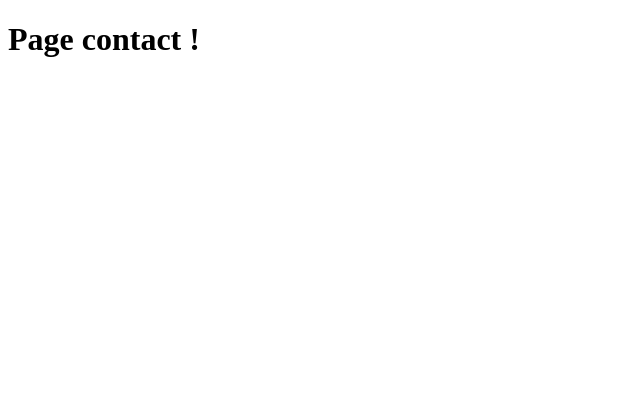
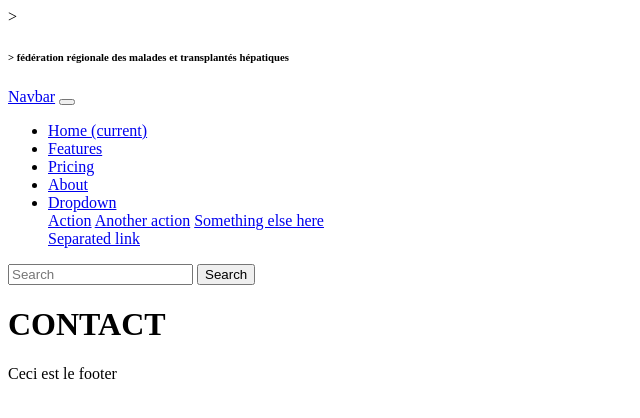
Before and after one commit to jeanmarcandre/TransHepate, a Symfony app: template templates/main/contact.html.twig in a window 1280 px wide. Shown: the top 418 px of the page, without its empty margins (0-640 px from the left). Run offline with Twig, Linux system fonts and the light colour scheme; the template is opened without the code that fills it, so the values that code supplies are empty; some libraries are stand-ins or nearby versions.

Commit message:
second commit

```diff
--- a/assets/styles/app.css
+++ b/assets/styles/app.scss
@@ -1,12 +1,10 @@
 /* VARIABLES SCSS */
-
-
 
 /* IMPORTS */
 @import "../../node_modules/@fortawesome/fontawesome-free/css/all.css";
-@import "../../node_modules/bootswatch/dist/superhero/variables";
+@import "../../node_modules/bootswatch/dist/cosmo/variables";
 @import "../../node_modules/bootstrap/scss/bootstrap";
-@import "../../node_modules/bootswatch/dist/superhero/bootswatch";
+@import "../../node_modules/bootswatch/dist/cosmo/bootswatch";
 
 
 /* MON SCSS */
--- a/composer.json
+++ b/composer.json
@@ -98,8 +98,12 @@
         }
     },
     "require-dev": {
+        "phpunit/phpunit": "^9.5",
+        "symfony/browser-kit": "6.0.*",
+        "symfony/css-selector": "6.0.*",
         "symfony/debug-bundle": "6.0.*",
         "symfony/maker-bundle": "^1.0",
+        "symfony/phpunit-bridge": "^6.0",
         "symfony/stopwatch": "6.0.*",
         "symfony/web-profiler-bundle": "6.0.*"
     }
--- a/templates/base.html.twig
+++ b/templates/base.html.twig
@@ -18,9 +18,16 @@
 
 </head>
 
-    <body class="d-flex flex-column h-100">
+    <body>
         {# HEADER #}
-        {# <header>
+        <div class="container d-flex">
+            <h6 class="text-uppercase p-2 me-4">>  fédération régionale des malades et transplantés hépatiques</h6>
+            <a class="navbar-brand ms-2 me-4" href="#"><span class="text-black"></span>
+            <i class="bi bi-facebook px-2 text-white"></i><span class="text-black"></span></a>
+            <a class="navbar-brand ms-2 me-4" href="#"><span class="text-black"></span>
+            <i class="bi bi-instagram px-2 text-white"></i><span class="text-black"></span></a>
+        </div>
+
         <nav class="navbar navbar-expand-lg navbar-dark bg-primary">
             <div class="container-fluid">
                 <a class="navbar-brand" href="#">Navbar</a>
@@ -62,18 +69,21 @@
                 </div>
             </div>
         </nav>
-        </header> #}
 
-        {# BLOCK PRINCIPAL
-        <main> #}
+        {# BLOCK PRINCIPAL #}
+
+        <main>
             {% block body %}{% endblock %}
         </main>
 
         {# FOOTER #}
-        {# <footer class="footer mt-auto py-2 bg-dark">
+
+        <footer class="footer mt-auto py-2 bg-dark">
             <div class="container">
                 <span class="text-muted">Ceci est le footer</span>
             </div>
-        </footer> #}
+        </footer>
+
     </body>
+
 </html>
--- a/templates/main/contact.html.twig
+++ b/templates/main/contact.html.twig
@@ -1,12 +1,9 @@
-{# templates/main/contact.html.twig #}
+{% extends 'base.html.twig' %}
 
-<!DOCTYPE html>
-<html lang="fr">
-<head>
-    <meta charset="UTF-8">
-    <title>Contact</title>
-</head>
-<body>
-    <h1>Page contact !</h1>
-</body>
-</html>
+{% block title %}Contact{% endblock %}
+
+{% block body %}
+
+    <h1>CONTACT</h1>
+
+{% endblock %}
--- a/templates/main/index.html.twig
+++ b/templates/main/home.html.twig
@@ -52,3 +52,4 @@
         </div>
     </div>
 </nav>
+{% endblock %}
```
Also changed, not shown: src/Controller/MainController.php (+5 -8 lines), tests/bootstrap.php (added, +11 -0 lines), facebook.svg (deleted), instagram.svg (deleted), 8 other files. Lines whose indentation alone changed are shown as unchanged.
